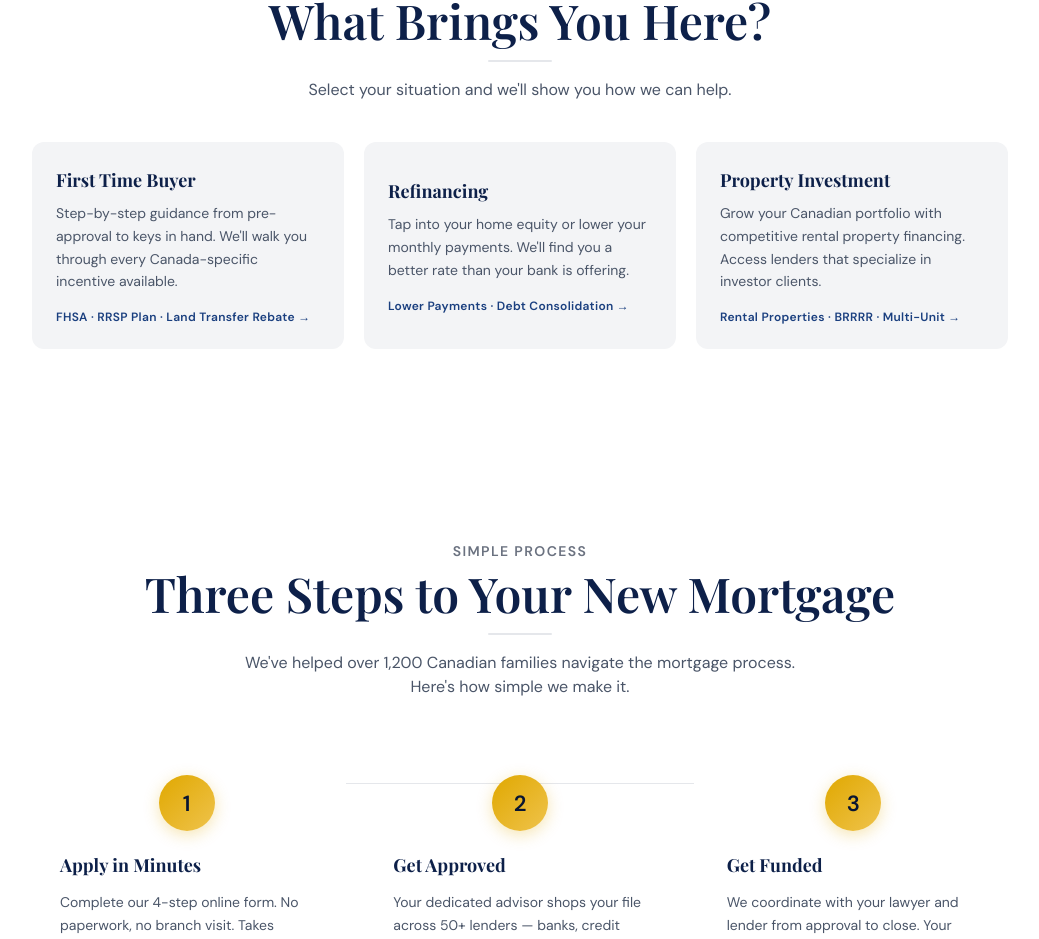
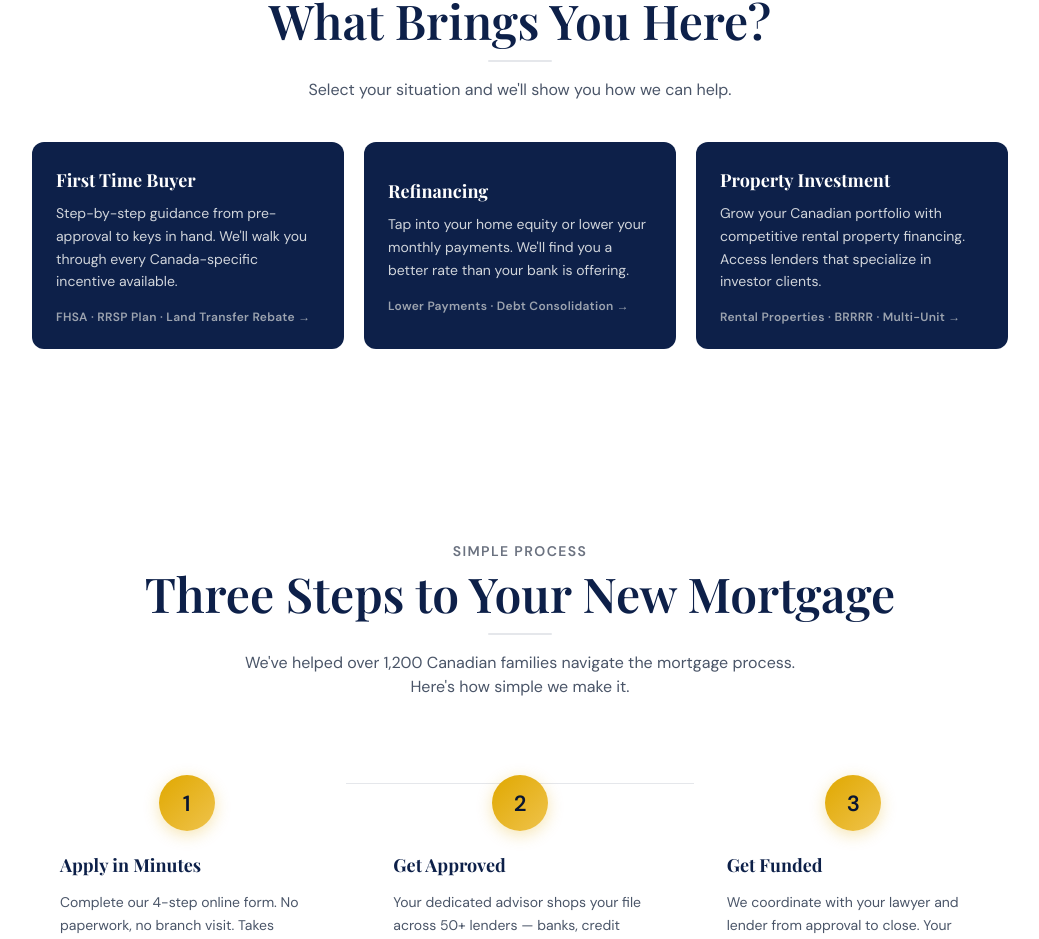
Before and after one commit to melzeranthony6-ai/clearpath-mortgage, a React (Vite) app: page / in a window 1280 px wide. Shown: the part 985-1924 px from the top of the page, without its empty margins (120-1159 px from the left). Built offline with nearby package versions, Linux system fonts and the light colour scheme.

Commit message:
fix: dark navy audience cards with white text

```diff
--- a/src/components/AudienceSelector.tsx
+++ b/src/components/AudienceSelector.tsx
@@ -59,12 +59,12 @@ function AudienceSelector({ onSelect }: AudienceSelectorProps) {
             <button
               key={audience.type}
               type="button"
-              className={`audience-card p-6 text-left${activeType === audience.type ? ' active' : ''}`}
+              className={`audience-card p-6 text-left !bg-[#0d2049] border-0${activeType === audience.type ? ' active' : ''}`}
               onClick={() => handleSelect(audience.type)}
             >
-              <h3 className="font-display text-lg text-[#0d2049] font-bold mb-2">{audience.title}</h3>
-              <p className="text-[#4a5568] text-sm leading-relaxed">{audience.description}</p>
-              <div className="mt-4 text-xs font-semibold text-navy-600 tracking-wide">{audience.tags}</div>
+              <h3 className="font-display text-lg text-white font-bold mb-2">{audience.title}</h3>
+              <p className="text-gray-300 text-sm leading-relaxed">{audience.description}</p>
+              <div className="mt-4 text-xs font-semibold text-gray-400 tracking-wide">{audience.tags}</div>
             </button>
           ))}
         </div>
```
